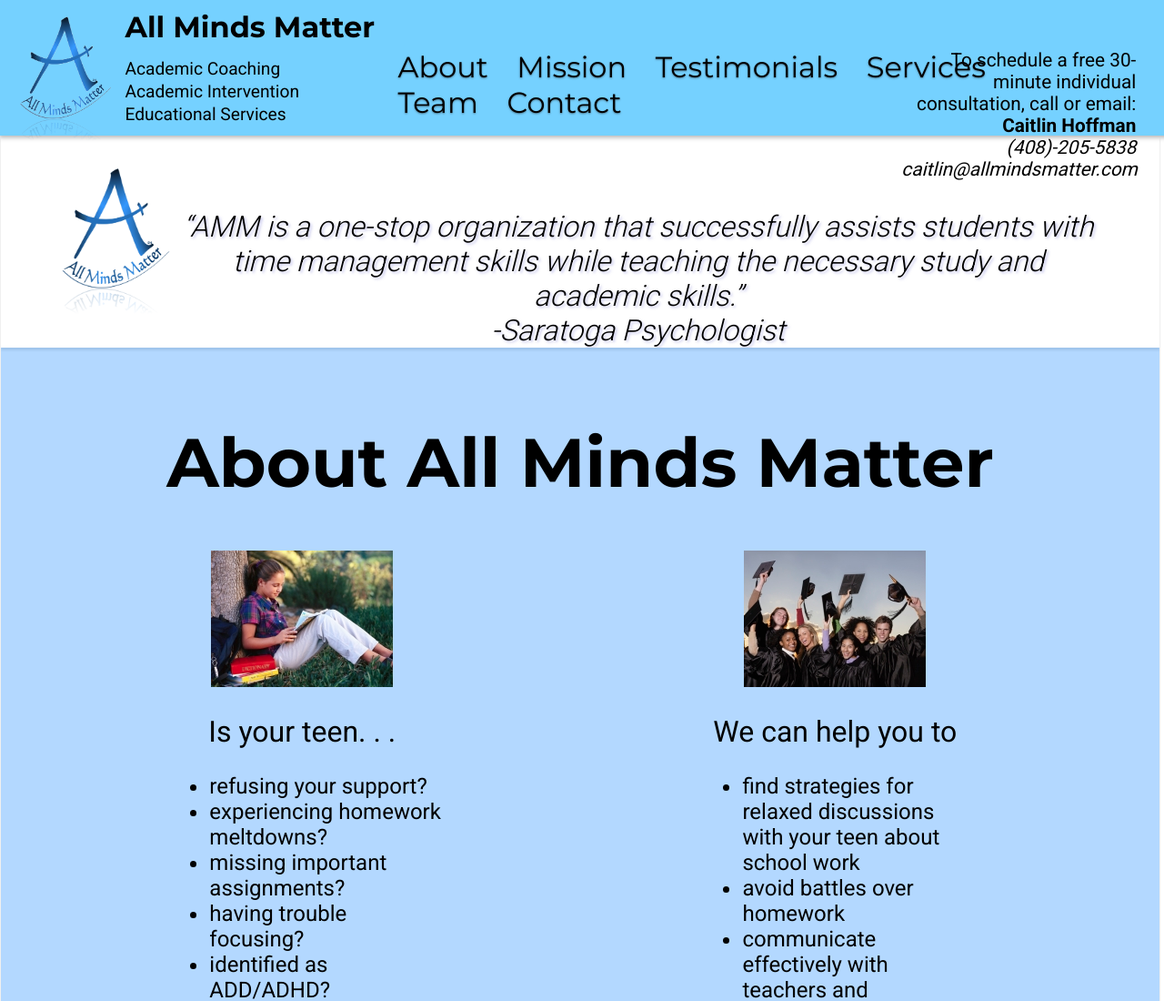
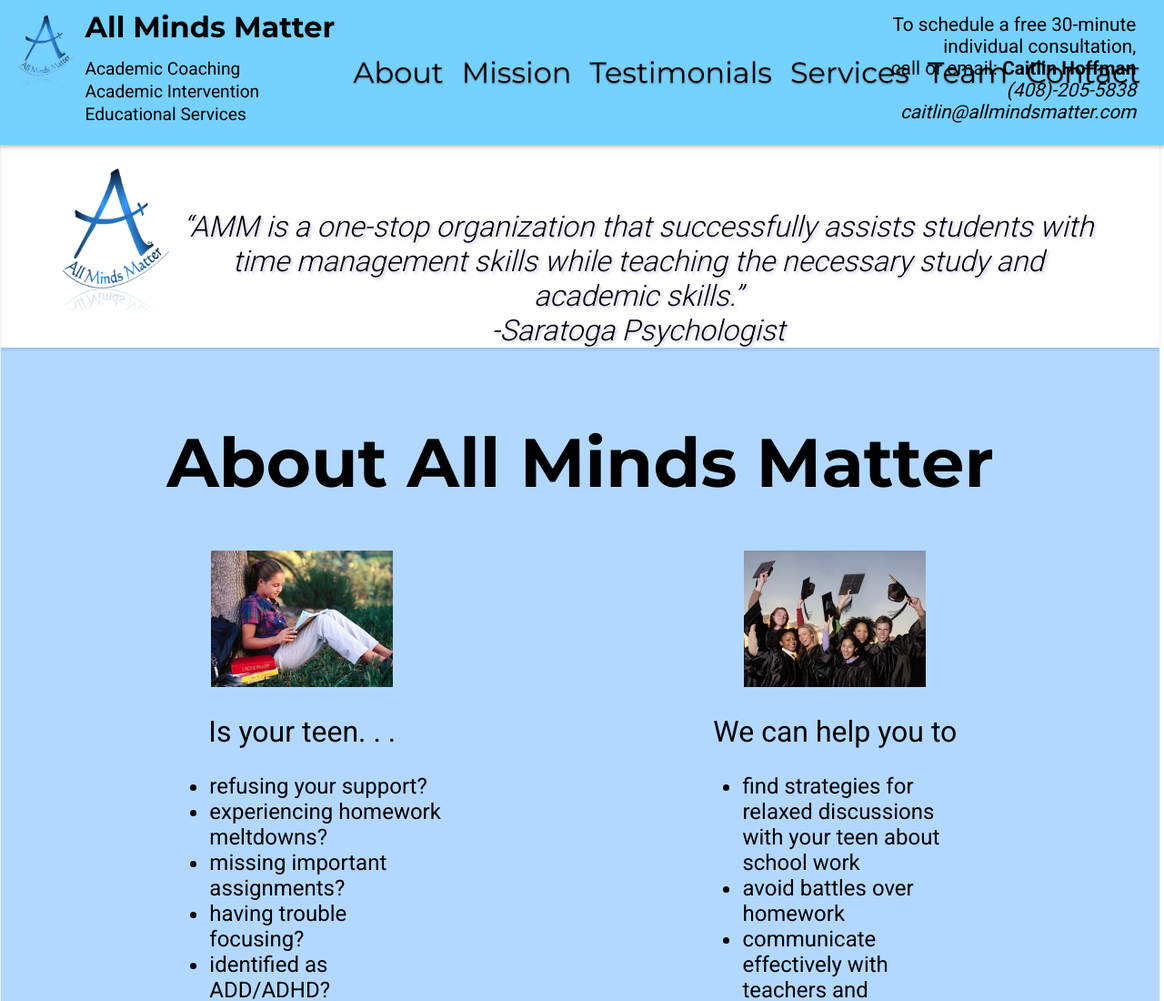
Before and after one commit to RyanKhoiLe/allmindsmatter, a plain HTML site: page index.html in a window 1280 px wide. Shown: the top 1100 px of the page at 91% size. Drawn offline with nearby package versions, Linux system fonts and the light colour scheme.

Commit message:
centered linkbar

```diff
--- a/amm.css
+++ b/amm.css
@@ -98,11 +98,12 @@ body{
 }
 #navBar {
   position: fixed;
+  text-align: left;
   z-index: 1;
   top: -1px;
   left: -1px;
   width: 100.81%;
-  height: 150px;
+  height: 160px;
   background-color: rgba(102, 204, 255, 0.9);
   box-shadow: 0px 2px 5px rgba(60, 60, 60, 0.4);
 }
@@ -111,7 +112,8 @@ body{
   float: left;
   top: 15px;
   left: 20px;
-  height: 100%;
+
+  max-width: 5%;
 }
 #navBarTitle{
   font-size: 2.0em;
@@ -129,7 +131,7 @@ body{
   float: right;
   right: 40px;
   top: -40px;
-  width: 20%;
+  width: 25%;
   text-align: right;
 }
 #callNow h2{
@@ -142,16 +144,21 @@ body{
   font-size: 1.2em;
 }
 #linkBar{
+  display: block;
   position: relative;
-  top: 55px;
-  left: 2.5%;
+  /*top: 55px;
+  left: 3%;*/
+  margin: auto;
+  top: 50%;
+  left: 48%;
+  transform: translate(-50%,-50%);
   /*border: 1px solid black;*/
   width: 90%;
   text-align: left;
   float: none;
 }
 .navBarLink{
-  margin-left: 2%;
+  margin-left: 1%;
   text-shadow: 0px 1px 2px rgba(40,40,40,0.5);
 }
 #wideImage{
--- a/index.html
+++ b/index.html
@@ -28,8 +28,8 @@
       <a href="#contact" class="navBarLink"> Contact </a>
     </div>
     <div id="callNow">
-      <h2> To schedule a free 30-minute individual consultation, call or email: <br><b>Caitlin Hoffman</b>
-        <br> <i>(408)-205-5838 caitlin@allmindsmatter.com</i> </h2>
+      <h2> To schedule a free 30-minute<br>individual consultation, <br>call or email: <b>Caitlin Hoffman</b>
+        <br> <i>(408)-205-5838<br> caitlin@allmindsmatter.com</i> </h2>
     </div>
   </div>
   <div class="wideBar" id="imageBar">
```
